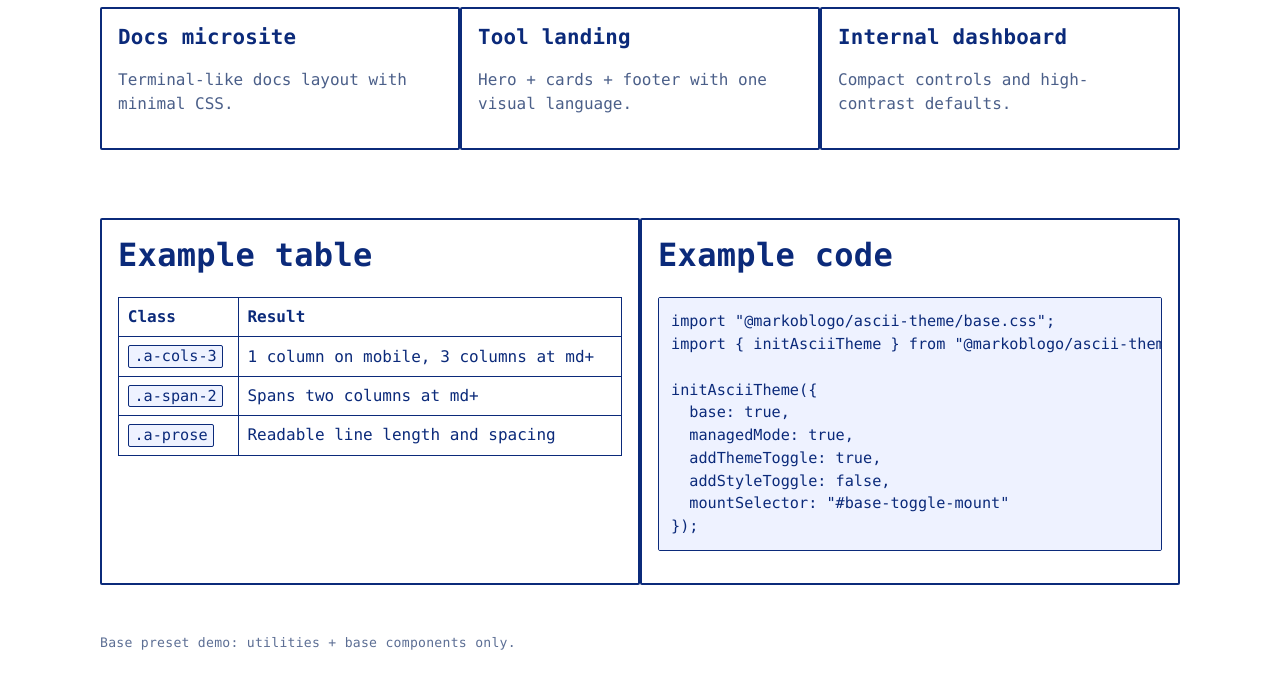
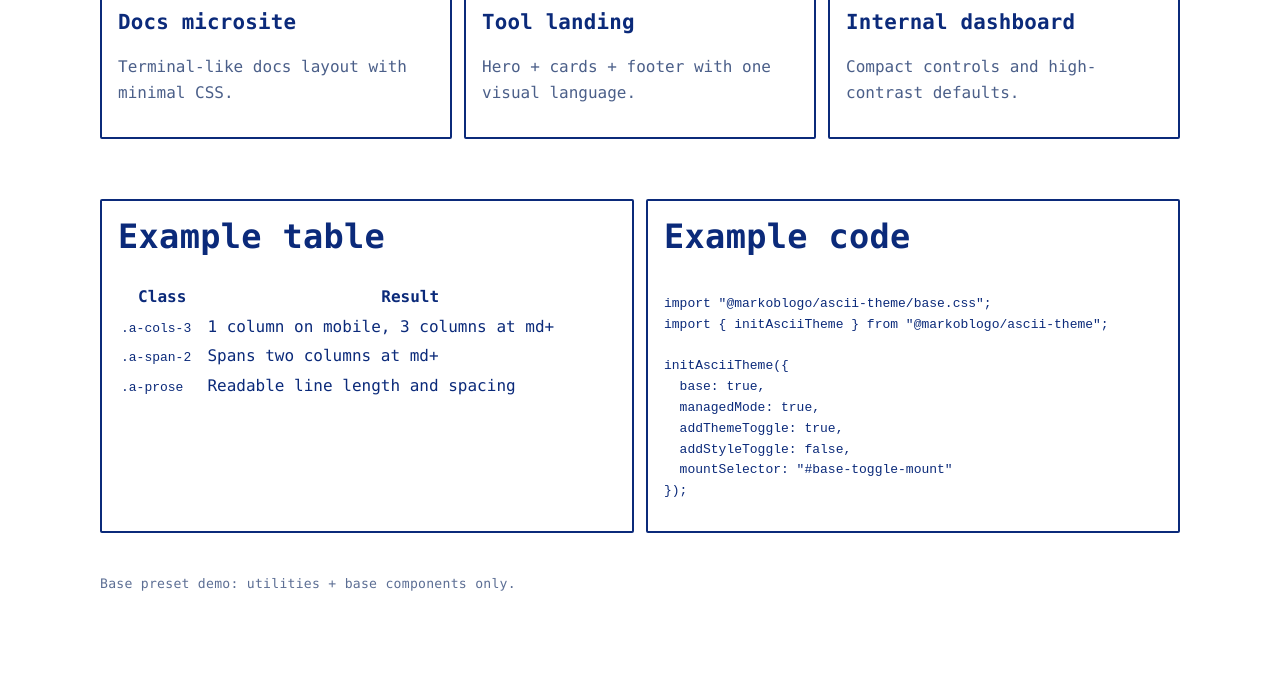
Before and after one commit to markoblogo/AsciiTheme, a website built with Vite: page demo/base.html in a window 1280 px wide. Shown: the part 720-1397 px from the top of the page. After the commit the page ends 1334 px from the top, so only its background shows below. Built offline with nearby package versions, Linux system fonts and the light colour scheme.

Commit message:
feat: add base preset layout primitives (split/aside/cluster)

```diff
--- a/src/base.css
+++ b/src/base.css
@@ -5,30 +5,33 @@
   --border: #0b2a7a;
   --link: #0b2a7a;
   --code-bg: #eef2ff;
-  --surface: transparent;
+  --radius: 2px;
+  --pad: 1rem;
+  --gap: 12px;
+  --container: 1080px;
+  --line: 1.6;
   --font: ui-monospace, SFMono-Regular, Menlo, Monaco, Consolas, "Liberation Mono", monospace;
+  --focus: 2px solid var(--border);
 }
 
-:root[data-style="ascii"][data-ascii-mode="dark"] {
+:root[data-ascii-mode="light"] {
+  --bg: #ffffff;
+  --fg: #0b2a7a;
+  --muted: #4b5f89;
+  --border: #0b2a7a;
+  --link: #0b2a7a;
+  --code-bg: #eef2ff;
+  color-scheme: light;
+}
+
+:root[data-ascii-mode="dark"] {
   --bg: #000000;
   --fg: #39ff14;
   --muted: #87cc7e;
   --border: #39ff14;
   --link: #39ff14;
   --code-bg: #051305;
-  --surface: transparent;
   color-scheme: dark;
-}
-
-:root[data-style="ascii"][data-ascii-mode="light"] {
-  --bg: #ffffff;
-  --fg: #0b2a7a;
-  --muted: #4b5f89;
-  --border: #0b2a7a;
-  --link: #0b2a7a;
-  --code-bg: #eef2ff;
-  --surface: transparent;
-  color-scheme: light;
 }
 
 :root[data-style="ascii"] *,
@@ -45,10 +48,17 @@
 }
 
 :root[data-style="ascii"] body {
-  font-family: var(--font);
-  line-height: 1.5;
   background: var(--bg);
   color: var(--fg);
+  font-family: var(--font);
+  line-height: var(--line);
+  text-rendering: optimizeLegibility;
+  -webkit-font-smoothing: antialiased;
+  -moz-osx-font-smoothing: grayscale;
+}
+
+:root[data-style="ascii"] main {
+  display: block;
 }
 
 :root[data-style="ascii"] h1,
@@ -57,27 +67,31 @@
 :root[data-style="ascii"] h4,
 :root[data-style="ascii"] h5,
 :root[data-style="ascii"] h6 {
-  margin: 0 0 0.65rem;
+  margin: 0 0 0.7rem;
   line-height: 1.2;
   letter-spacing: 0.01em;
 }
 
 :root[data-style="ascii"] h1 {
-  font-size: clamp(1.8rem, 4vw, 2.6rem);
+  font-size: clamp(1.8rem, 4vw, 2.7rem);
 }
 
 :root[data-style="ascii"] h2 {
-  font-size: clamp(1.45rem, 3.2vw, 2rem);
+  font-size: clamp(1.45rem, 3.2vw, 2.1rem);
 }
 
 :root[data-style="ascii"] h3 {
   font-size: 1.3rem;
 }
 
-:root[data-style="ascii"] p,
+:root[data-style="ascii"] p {
+  margin: 0 0 1rem;
+}
+
 :root[data-style="ascii"] ul,
 :root[data-style="ascii"] ol {
   margin: 0 0 1rem;
+  padding-left: 1.25rem;
 }
 
 :root[data-style="ascii"] small {
@@ -97,84 +111,24 @@
 }
 
 :root[data-style="ascii"] :focus-visible {
-  outline: 2px solid var(--border);
+  outline: var(--focus);
   outline-offset: 2px;
 }
 
-:root[data-style="ascii"] label {
-  display: inline-block;
-  margin: 0 0 0.4rem;
-}
-
-:root[data-style="ascii"] input,
-:root[data-style="ascii"] textarea,
-:root[data-style="ascii"] select {
-  width: 100%;
-  font: inherit;
-  color: var(--fg);
-  background: transparent;
-  border: 1px solid var(--border);
-  border-radius: 2px;
-  padding: 0.55rem 0.65rem;
-}
-
-:root[data-style="ascii"] textarea {
-  min-height: 140px;
-  resize: vertical;
-}
-
-:root[data-style="ascii"] code,
-:root[data-style="ascii"] kbd {
-  font-family: var(--font);
-  font-size: 0.95em;
-  background: var(--code-bg);
-  border: 1px solid var(--border);
-  border-radius: 2px;
-  padding: 0.08rem 0.35rem;
-}
-
-:root[data-style="ascii"] pre {
-  margin: 0 0 1rem;
-  padding: 0.75rem;
-  overflow-x: auto;
-  border: 1px solid var(--border);
-  background: var(--code-bg);
-  border-radius: 2px;
-}
-
-:root[data-style="ascii"] pre code {
-  border: 0;
-  padding: 0;
-  background: transparent;
-}
-
-:root[data-style="ascii"] table {
-  width: 100%;
-  border-collapse: collapse;
-  margin: 0 0 1rem;
-}
-
-:root[data-style="ascii"] th,
-:root[data-style="ascii"] td {
-  text-align: left;
-  border: 1px solid var(--border);
-  padding: 0.45rem 0.55rem;
-}
-
-/* Utility classes */
+/* Layout utilities */
 :root[data-style="ascii"] .a-container,
 :root[data-style="ascii"] .container {
-  width: min(1080px, 100% - 2rem);
+  width: min(var(--container), 100% - 2rem);
   margin-inline: auto;
 }
 
 :root[data-style="ascii"] .a-section {
-  padding-block: 1.5rem;
+  padding-block: calc(var(--pad) * 1.25);
 }
 
 :root[data-style="ascii"] .a-stack,
 :root[data-style="ascii"] .stack {
-  --a-gap: var(--a-gap, 12px);
+  --a-gap: var(--gap);
   display: flex;
   flex-direction: column;
   gap: var(--a-gap);
@@ -182,10 +136,18 @@
 
 :root[data-style="ascii"] .a-row,
 :root[data-style="ascii"] .row {
-  --a-gap: var(--a-gap, 12px);
+  --a-gap: var(--gap);
   display: flex;
   flex-direction: row;
   flex-wrap: wrap;
+  gap: var(--a-gap);
+}
+
+:root[data-style="ascii"] .a-cluster {
+  --a-gap: var(--gap);
+  display: flex;
+  flex-wrap: wrap;
+  align-items: center;
   gap: var(--a-gap);
 }
 
@@ -223,7 +185,7 @@
 
 :root[data-style="ascii"] .a-grid,
 :root[data-style="ascii"] .grid {
-  --a-gap: var(--a-gap, 12px);
+  --a-gap: var(--gap);
   display: grid;
   gap: var(--a-gap);
 }
@@ -237,15 +199,30 @@
   grid-template-columns: repeat(auto-fit, minmax(220px, 1fr));
 }
 
+:root[data-style="ascii"] .a-split {
+  display: grid;
+  grid-template-columns: 1fr;
+  gap: var(--gap);
+  align-items: start;
+}
+
+:root[data-style="ascii"] .a-aside {
+  display: grid;
+  grid-template-columns: 1fr;
+  gap: var(--gap);
+  align-items: start;
+}
+
 :root[data-style="ascii"] .a-prose {
   max-width: 65ch;
-  line-height: 1.7;
+  line-height: 1.72;
 }
 
 :root[data-style="ascii"] .a-muted {
   color: var(--muted);
 }
 
+/* Components */
 :root[data-style="ascii"] .a-card,
 :root[data-style="ascii"] .a-panel,
 :root[data-style="ascii"] .card,
@@ -253,9 +230,9 @@
 :root[data-style="ascii"] [data-ascii-role="card"],
 :root[data-style="ascii"] .ascii-card {
   border: 2px solid var(--border);
-  background: var(--surface);
-  border-radius: 2px;
-  padding: 1rem;
+  border-radius: var(--radius);
+  background: transparent;
+  padding: var(--pad);
 }
 
 :root[data-style="ascii"] .a-btn,
@@ -275,7 +252,7 @@
   gap: 0.4rem;
   font: inherit;
   border: 2px solid var(--border);
-  border-radius: 2px;
+  border-radius: var(--radius);
   padding: 0.55rem 0.85rem;
   text-decoration: none;
   cursor: pointer;
@@ -306,13 +283,35 @@
   opacity: 0.9;
 }
 
+:root[data-style="ascii"] label {
+  display: inline-block;
+  margin: 0 0 0.4rem;
+}
+
+:root[data-style="ascii"] input,
+:root[data-style="ascii"] textarea,
+:root[data-style="ascii"] select {
+  width: 100%;
+  font: inherit;
+  color: var(--fg);
+  background: transparent;
+  border: 1px solid var(--border);
+  border-radius: var(--radius);
+  padding: 0.55rem 0.65rem;
+}
+
+:root[data-style="ascii"] textarea {
+  min-height: 140px;
+  resize: vertical;
+}
+
 :root[data-style="ascii"] .a-badge,
 :root[data-style="ascii"] [data-ascii-role="badge"],
 :root[data-style="ascii"] .ascii-pill,
 :root[data-style="ascii"] .ascii-badge {
   display: inline-block;
   border: 1px solid var(--border);
-  border-radius: 2px;
+  border-radius: var(--radius);
   padding: 0.1rem 0.45rem;
 }
 
@@ -349,6 +348,18 @@
   :root[data-style="ascii"] .a-span-2 {
     grid-column: span 2;
   }
+
+  :root[data-style="ascii"] .a-split {
+    grid-template-columns: minmax(0, 1fr) minmax(0, 1fr);
+  }
+
+  :root[data-style="ascii"] .a-aside {
+    grid-template-columns: minmax(0, 1fr) 320px;
+  }
+
+  :root[data-style="ascii"] .a-aside--reverse {
+    grid-template-columns: 320px minmax(0, 1fr);
+  }
 }
 
 @media (prefers-reduced-motion: reduce) {
```
